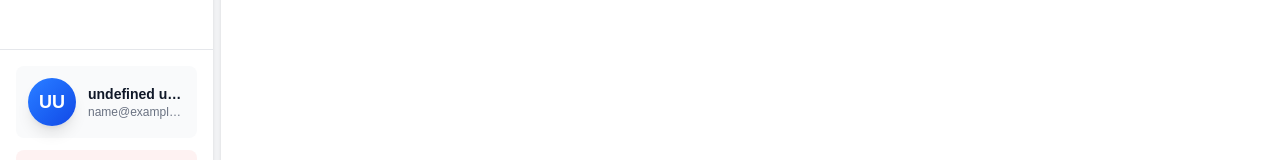
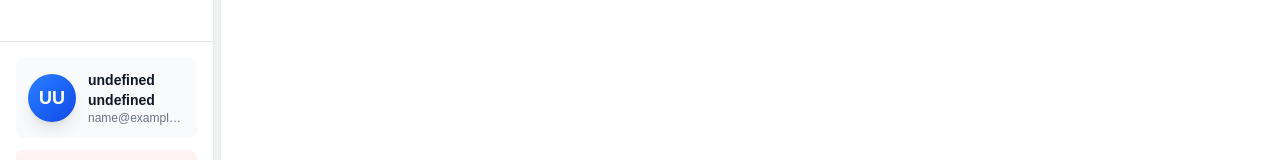
Before and after one commit to SebastianCA19/smart-citas-front, a Next.js app: page /doctors/appointments in a window 1280 px wide. Shown: the part 549-709 px from the top of the page. Built offline with nearby package versions, Linux system fonts and the light colour scheme; no server answers; sample sign-in values are in the browser's storage.

Commit message:
text-wrap added to handle large firstName

```diff
--- a/app/components/doctors/DoctorsSidebar.tsx
+++ b/app/components/doctors/DoctorsSidebar.tsx
@@ -167,7 +167,7 @@
                             {getInitials(userName)}
                         </div>
                         <div className="flex-1 min-w-0">
-                            <p className="text-sm font-semibold text-gray-900 truncate">
+                            <p className="text-sm font-semibold text-gray-900 text-wrap">
                                 {userName || "Usuario"}
                             </p>
                             <p className="text-xs text-gray-500 truncate">
```
